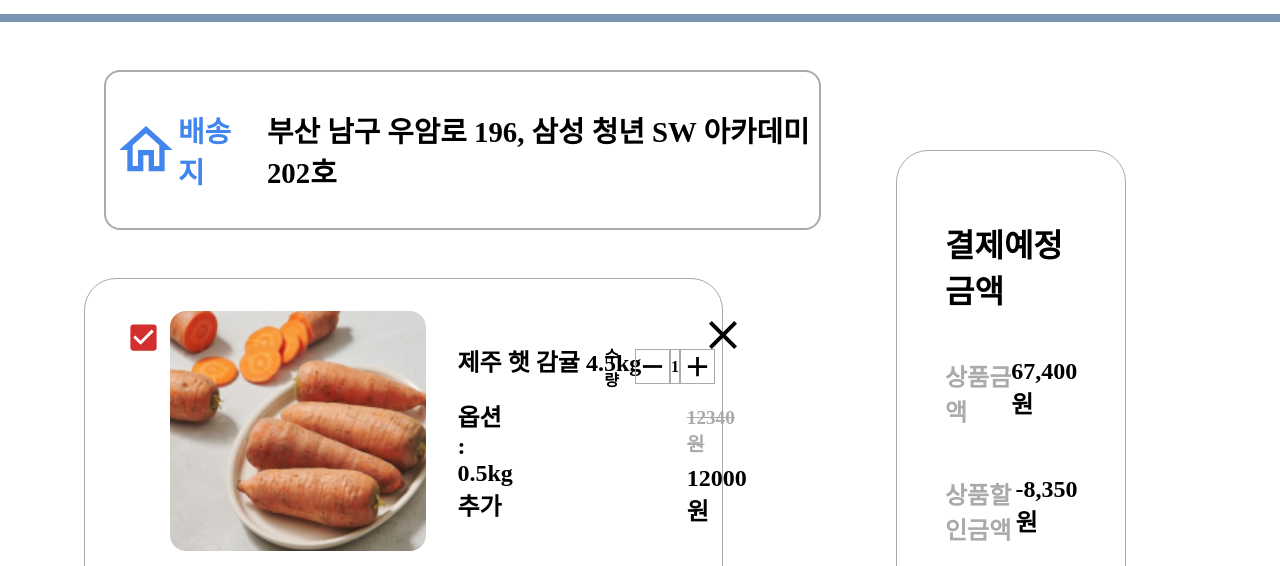
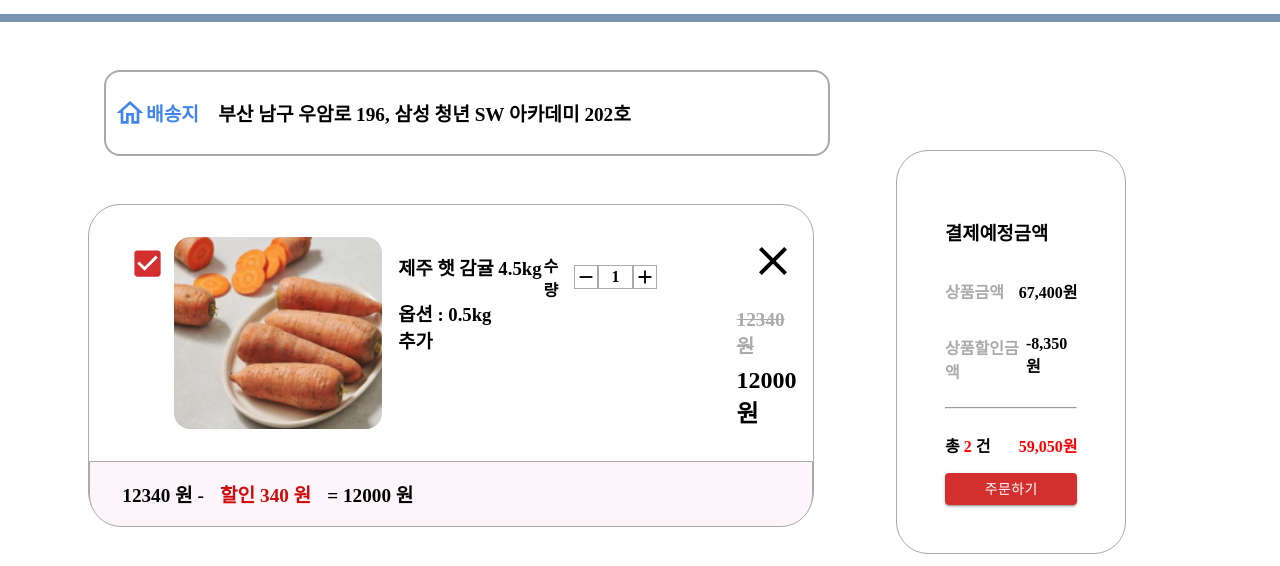
Before and after one commit to ehddn5252/AbuyZ, a Next.js app in the folder front/: page /basket in a window 1280 px wide. Shown: the part 234-800 px from the top of the page. Built offline with nearby package versions, Linux system fonts and the light colour scheme; a web font is replaced by a local one.

Commit message:
:lipstick: basket UI

```diff
--- a/front/components/payment/BasketItem.js
+++ b/front/components/payment/BasketItem.js
@@ -17,16 +17,16 @@ export default function BasketItem({ basket }) {
         <CheckBox defaultChecked color="error" size="large" />
         <ProductImg src="/images/carrot.png" />
         <IntroBox>
-          <h2 style={{ margin: 0, width: "20rem" }}>{basket.name}</h2>
-          <h2>옵션 : {basket.option}</h2>
+          <h3 style={{ margin: 0, width: "20rem" }}>{basket.name}</h3>
+          <h3>옵션 : {basket.option}</h3>
         </IntroBox>
         <CountBox>
           <CountTitle>수량</CountTitle>
-          <MinusIcon fontSize="large"></MinusIcon>
+          <MinusIcon></MinusIcon>
           <CountDiv>
             <p style={{ margin: 0 }}>{basket.count}</p>
           </CountDiv>
-          <PlusIcon fontSize="large"></PlusIcon>
+          <PlusIcon></PlusIcon>
         </CountBox>
         <PriceBox>
           <IconBox>
@@ -52,34 +52,34 @@ const Container = styled.div`
   border: 1px solid #aaaaaa;
   margin-bottom: 6rem;
   width: 90%;
-  height: 24rem;
+  height: 20rem;
 `;
 
 const TopBox = styled.div`
   display: flex;
   align-items: flex-start;
   padding: 2rem;
-  height: 80%;
+  height: 7 0%;
 `;
 
 const ProductImg = styled.img`
-  width: 16rem;
-  height: 15rem;
+  width: 13rem;
+  height: 12rem;
   border-radius: 1rem;
   object-fit: cover;
 `;
 const IntroBox = styled.div`
-  width: 20%;
-  padding: 2rem;
+  width: 22%;
+  padding: 1rem;
 `;
 const CountBox = styled.div`
   display: flex;
   align-items: center;
-  width: 20%;
-  padding: 2rem;
-  margin-left: 2rem;
+  width: 22%;
+  padding: 1rem;
   font-size: 1rem;
   font-weight: bolder;
+  margin-right: 4rem;
 `;
 
 const CountTitle = styled.p`
@@ -99,7 +99,7 @@ const CountDiv = styled.div`
   justify-content: center;
   align-items: center;
   width: 5rem;
-  height: 2.2rem;
+  height: 1.5rem;
   border: 1px solid #aaaaaa;
 `;
 
@@ -109,12 +109,14 @@ const PlusIcon = styled(AddOutlinedIcon)`
 `;
 
 const PriceBox = styled.div`
+  display: flex;
+  flex-direction: column;
   width: 20%;
 `;
 
 const PriceContent = styled.h1`
   margin: 0;
-  margin-top: 3rem;
+  margin-top: 1.5rem;
   margin-bottom: 0.5rem;
   font-size: 1.2rem;
   text-decoration: line-through;
@@ -131,7 +133,7 @@ const BottomBox = styled.div`
   align-items: center;
   padding: 2rem;
   background-color: #fef5fa;
-  height: 15%;
+  height: 20%;
   border-radius: 0 0 2rem 2rem;
   border: 1px solid #aaaaaa;
 `;
@@ -139,7 +141,7 @@ const BottomBox = styled.div`
 const ProductPrice = styled.p`
   padding: 0;
   margin: 0;
-  font-size: 1.5rem;
+  font-size: 1.2rem;
   font-weight: bolder;
 `;
 
@@ -147,7 +149,7 @@ const SaleProductPrice = styled.p`
   padding: 0;
   margin: 0;
   color: #cf0a0a;
-  font-size: 1.5rem;
+  font-size: 1.2rem;
   font-weight: bolder;
   margin-left: 1rem;
   margin-right: 1rem;
--- a/front/components/payment/BasketList.js
+++ b/front/components/payment/BasketList.js
@@ -49,8 +49,9 @@ const BasketBox = styled.div`
   display: flex;
   flex-direction: column;
   align-items: center;
+  margin-top: 3rem;
+  margin-left: 3rem;
   width: 90%;
-  padding: 3rem;
 `;
 
 const BlankBox = styled.div`
--- a/front/components/payment/BasketPayment.js
+++ b/front/components/payment/BasketPayment.js
@@ -9,7 +9,7 @@ import styled from "styled-components";
 export default function BasketPayment() {
   return (
     <Container>
-      <h1>결제예정금액</h1>
+      <h3>결제예정금액</h3>
       <PriceBox>
         <PriceDiv>
           <p style={{ color: "#aaaaaa" }}>상품금액</p>
@@ -47,26 +47,25 @@ const PriceBox = styled.div``;
 const PriceDiv = styled.div`
   display: flex;
   justify-content: space-between;
-  font-size: 1.5rem;
+  font-size: 1rem;
   font-weight: bolder;
 `;
 const SaleDiv = styled.div`
   display: flex;
   justify-content: space-between;
-  font-size: 1.5rem;
+  font-size: 1rem;
   font-weight: bolder;
 `;
 
 const TotalPriceBox = styled.div`
   display: flex;
   justify-content: space-between;
-  font-size: 1.5rem;
+  font-size: 1rem;
   font-weight: bolder;
 `;
 
 const OrderButton = styled(Button)`
-  height: 5rem;
-  font-size: 2rem;
+  height: 2rem;
   font-weight: bolder;
   margin-top: 3rem;
 `;
--- a/front/pages/basket.js
+++ b/front/pages/basket.js
@@ -16,13 +16,12 @@ export default function Basket() {
     <Container>
       <BasketBox>
         <AddressBox>
-          <HomeOutlinedIcon sx={{ fontSize: "4rem", color: "#4185ED" }} />
+          <HomeOutlinedIcon sx={{ fontSize: "2rem", color: "#4185ED" }} />
           <p style={{ color: "#4185ED", paddingRight: "1.2rem" }}>배송지</p>
           <p>부산 남구 우암로 196, 삼성 청년 SW 아카데미 202호</p>
         </AddressBox>
         <BasketList />
       </BasketBox>
-
       <PaymentBox>
         <BasketPayment />
       </PaymentBox>
@@ -44,13 +43,11 @@ const AddressBox = styled.div`
   align-items: center;
   border: 2px solid #aaaaaa;
   border-radius: 1rem;
+  margin-top: 3rem;
+  margin-left: 6.5rem;
   padding: 0.5rem;
-
-  margin-top: 3rem;
-  margin-left: 3rem;
-  margin-left: 6.5rem;
-  width: 80%;
-  font-size: 1.8rem;
+  width: 81%;
+  font-size: 1.2rem;
   font-weight: bolder;
 `;
 
```
